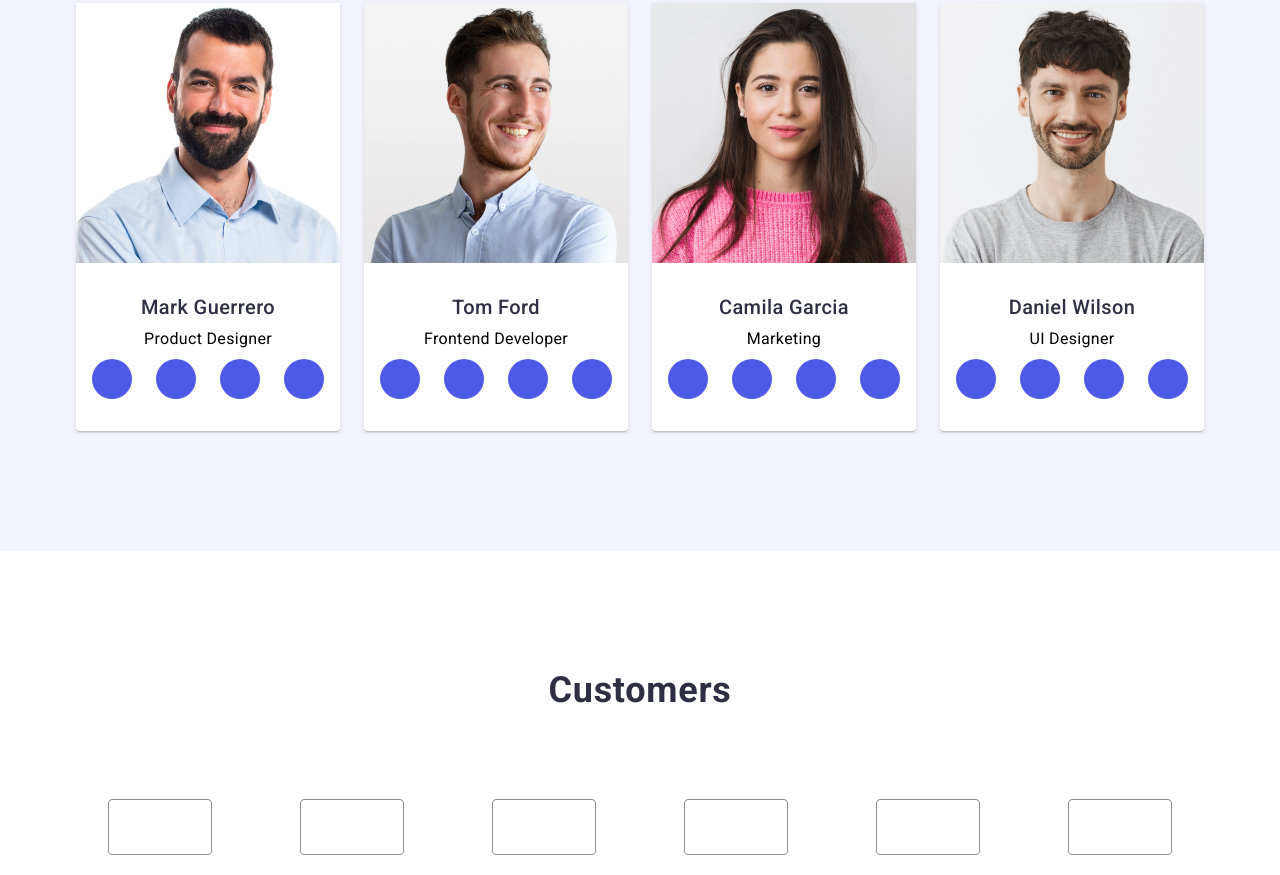
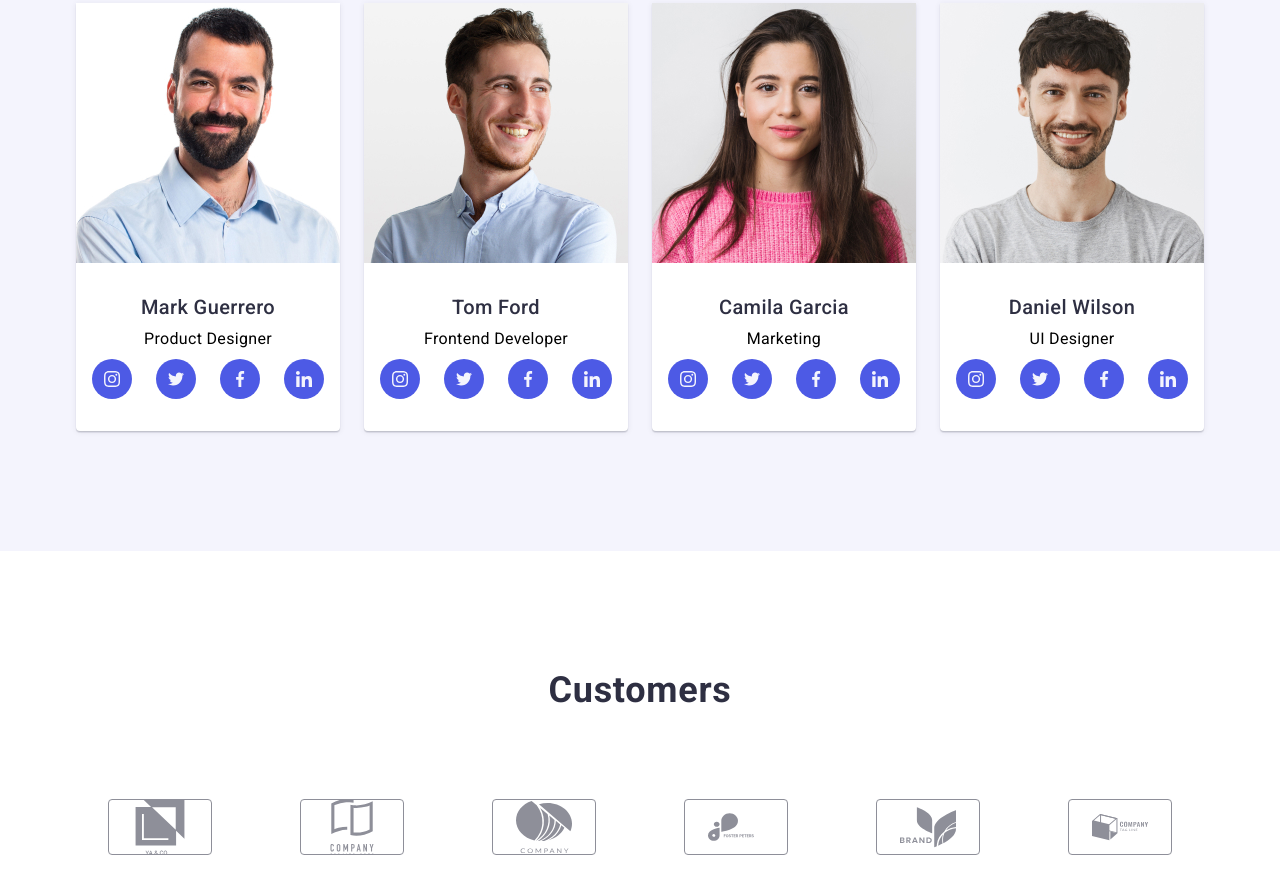
Before and after one commit to nightven/goit-markup-hw-04, a plain HTML site: page index.html in a window 1280 px wide. Shown: the part 1922-2797 px from the top of the page. Drawn offline with nearby package versions, Linux system fonts and the light colour scheme; the site is published under a folder, as on GitHub Pages, so addresses that start at the root find nothing.

Commit message:
Update index.html

```diff
--- a/index.html
+++ b/index.html
@@ -76,8 +76,8 @@
           <ul class="list features-description">
             <li class="features-list">
               <div class="features-icon">
-                <svg class="icon">
-                  <use href="../images/icon.svg#icon-antenna"></use>
+                <svg class="icon" width="64" height="64">
+                  <use href="./images/icon.svg#icon-antenna"></use>
                 </svg>
               </div>
               <h3 class="features-head">Strategy</h3>
@@ -88,8 +88,8 @@
             </li>
             <li class="features-list">
               <div class="features-icon">
-                <svg class="icon">
-                  <use href="../images/icon.svg#icon-clock"></use>
+                <svg class="icon" width="64" height="64">
+                  <use href="./images/icon.svg#icon-clock"></use>
                 </svg>
               </div>
               <h3 class="features-head">Punctuality</h3>
@@ -100,8 +100,8 @@
             </li>
             <li class="features-list">
               <div class="features-icon">
-                <svg class="icon">
-                  <use href="../images/icon.svg#icon-diagram"></use>
+                <svg class="icon" width="64" height="64">
+                  <use href="./images/icon.svg#icon-diagram"></use>
                 </svg>
               </div>
               <h3 class="features-head">Diligence</h3>
@@ -112,8 +112,8 @@
             </li>
             <li class="features-list">
               <div class="features-icon">
-                <svg class="icon">
-                  <use href="../images/icon.svg#icon-cosmonavt"></use>
+                <svg class="icon" width="64" height="64">
+                  <use href="./images/icon.svg#icon-cosmonavt"></use>
                 </svg>
               </div>
               <h3 class="features-head">Technologies</h3>
@@ -159,28 +159,28 @@
                     <li class="social-icon-list-item">
                       <a href="" class="link-icon link">
                         <svg class="icon" width="16px" height="16px">
-                          <use href="/images/icon.svg#icon-instagram"></use>
-                        </svg>
-                      </a>
-                    </li>
-                    <li class="social-icon-list-item">
-                      <a href="" class="link-icon link" class="link-icon link">
-                        <svg class="icon" width="16px" height="16px">
-                          <use href="/images/icon.svg#icon-twitter"></use>
+                          <use href="./images/icon.svg#icon-instagram"></use>
                         </svg>
                       </a>
                     </li>
                     <li class="social-icon-list-item">
                       <a href="" class="link-icon link">
                         <svg class="icon" width="16px" height="16px">
-                          <use href="/images/icon.svg#icon-facebook"></use>
+                          <use href="./images/icon.svg#icon-twitter"></use>
                         </svg>
                       </a>
                     </li>
                     <li class="social-icon-list-item">
                       <a href="" class="link-icon link">
                         <svg class="icon" width="16px" height="16px">
-                          <use href="/images/icon.svg#icon-linkedin"></use>
+                          <use href="./images/icon.svg#icon-facebook"></use>
+                        </svg>
+                      </a>
+                    </li>
+                    <li class="social-icon-list-item">
+                      <a href="" class="link-icon link">
+                        <svg class="icon" width="16px" height="16px">
+                          <use href="./images/icon.svg#icon-linkedin"></use>
                         </svg>
                       </a>
                     </li>
@@ -198,28 +198,28 @@
                     <li class="social-icon-list-item">
                       <a href="" class="link-icon link">
                         <svg class="icon" width="16px" height="16px">
-                          <use href="/images/icon.svg#icon-instagram"></use>
-                        </svg>
-                      </a>
-                    </li>
-                    <li class="social-icon-list-item">
-                      <a href="" class="link-icon link" class="link-icon link">
-                        <svg class="icon" width="16px" height="16px">
-                          <use href="/images/icon.svg#icon-twitter"></use>
+                          <use href="./images/icon.svg#icon-instagram"></use>
                         </svg>
                       </a>
                     </li>
                     <li class="social-icon-list-item">
                       <a href="" class="link-icon link">
                         <svg class="icon" width="16px" height="16px">
-                          <use href="/images/icon.svg#icon-facebook"></use>
+                          <use href="./images/icon.svg#icon-twitter"></use>
                         </svg>
                       </a>
                     </li>
                     <li class="social-icon-list-item">
                       <a href="" class="link-icon link">
                         <svg class="icon" width="16px" height="16px">
-                          <use href="/images/icon.svg#icon-linkedin"></use>
+                          <use href="./images/icon.svg#icon-facebook"></use>
+                        </svg>
+                      </a>
+                    </li>
+                    <li class="social-icon-list-item">
+                      <a href="" class="link-icon link">
+                        <svg class="icon" width="16px" height="16px">
+                          <use href="./images/icon.svg#icon-linkedin"></use>
                         </svg>
                       </a>
                     </li>
@@ -237,28 +237,28 @@
                     <li class="social-icon-list-item">
                       <a href="" class="link-icon link">
                         <svg class="icon" width="16px" height="16px">
-                          <use href="/images/icon.svg#icon-instagram"></use>
-                        </svg>
-                      </a>
-                    </li>
-                    <li class="social-icon-list-item">
-                      <a href="" class="link-icon link" class="link-icon link">
-                        <svg class="icon" width="16px" height="16px">
-                          <use href="/images/icon.svg#icon-twitter"></use>
+                          <use href="./images/icon.svg#icon-instagram"></use>
                         </svg>
                       </a>
                     </li>
                     <li class="social-icon-list-item">
                       <a href="" class="link-icon link">
                         <svg class="icon" width="16px" height="16px">
-                          <use href="/images/icon.svg#icon-facebook"></use>
+                          <use href="./images/icon.svg#icon-twitter"></use>
                         </svg>
                       </a>
                     </li>
                     <li class="social-icon-list-item">
                       <a href="" class="link-icon link">
                         <svg class="icon" width="16px" height="16px">
-                          <use href="/images/icon.svg#icon-linkedin"></use>
+                          <use href="./images/icon.svg#icon-facebook"></use>
+                        </svg>
+                      </a>
+                    </li>
+                    <li class="social-icon-list-item">
+                      <a href="" class="link-icon link">
+                        <svg class="icon" width="16px" height="16px">
+                          <use href="./images/icon.svg#icon-linkedin"></use>
                         </svg>
                       </a>
                     </li>
@@ -276,28 +276,28 @@
                     <li class="social-icon-list-item">
                       <a href="" class="link-icon link">
                         <svg class="icon" width="16px" height="16px">
-                          <use href="/images/icon.svg#icon-instagram"></use>
-                        </svg>
-                      </a>
-                    </li>
-                    <li class="social-icon-list-item">
-                      <a href="" class="link-icon link" class="link-icon link">
-                        <svg class="icon" width="16px" height="16px">
-                          <use href="/images/icon.svg#icon-twitter"></use>
+                          <use href="./images/icon.svg#icon-instagram"></use>
                         </svg>
                       </a>
                     </li>
                     <li class="social-icon-list-item">
                       <a href="" class="link-icon link">
                         <svg class="icon" width="16px" height="16px">
-                          <use href="/images/icon.svg#icon-facebook"></use>
+                          <use href="./images/icon.svg#icon-twitter"></use>
                         </svg>
                       </a>
                     </li>
                     <li class="social-icon-list-item">
                       <a href="" class="link-icon link">
                         <svg class="icon" width="16px" height="16px">
-                          <use href="/images/icon.svg#icon-linkedin"></use>
+                          <use href="./images/icon.svg#icon-facebook"></use>
+                        </svg>
+                      </a>
+                    </li>
+                    <li class="social-icon-list-item">
+                      <a href="" class="link-icon link">
+                        <svg class="icon" width="16px" height="16px">
+                          <use href="./images/icon.svg#icon-linkedin"></use>
                         </svg>
                       </a>
                     </li>
@@ -315,42 +315,42 @@
             <li class="castomers-list-item">
               <a href="" class="link">
                 <svg class="castomers-icon" width="104" height="56">
-                  <use href="../images/icon.svg#icon-group1" class="icon"></use>
+                  <use href="./images/icon.svg#icon-group1" class="icon"></use>
                 </svg>
               </a>
             </li>
             <li class="castomers-list-item">
               <a href="" class="link">
                 <svg class="castomers-icon" width="104" height="56">
-                  <use href="../images/icon.svg#icon-group2" class="icon"></use>
+                  <use href="./images/icon.svg#icon-group2" class="icon"></use>
                 </svg>
               </a>
             </li>
             <li class="castomers-list-item">
               <a href="" class="link">
                 <svg class="castomers-icon" width="104" height="56">
-                  <use href="../images/icon.svg#icon-group3" class="icon"></use>
+                  <use href="./images/icon.svg#icon-group3" class="icon"></use>
                 </svg>
               </a>
             </li>
             <li class="castomers-list-item">
               <a href="" class="link">
                 <svg class="castomers-icon" width="104" height="56">
-                  <use href="../images/icon.svg#icon-group4" class="icon"></use>
+                  <use href="./images/icon.svg#icon-group4" class="icon"></use>
                 </svg>
               </a>
             </li>
             <li class="castomers-list-item">
               <a href="" class="link">
                 <svg class="castomers-icon" width="104" height="56">
-                  <use href="../images/icon.svg#icon-group5" class="icon"></use>
+                  <use href="./images/icon.svg#icon-group5" class="icon"></use>
                 </svg>
               </a>
             </li>
             <li class="castomers-list-item">
               <a href="" class="link">
                 <svg class="castomers-icon" width="104" height="56">
-                  <use href="../images/icon.svg#icon-group6" class="icon"></use>
+                  <use href="./images/icon.svg#icon-group6" class="icon"></use>
                 </svg>
               </a>
             </li>
```
